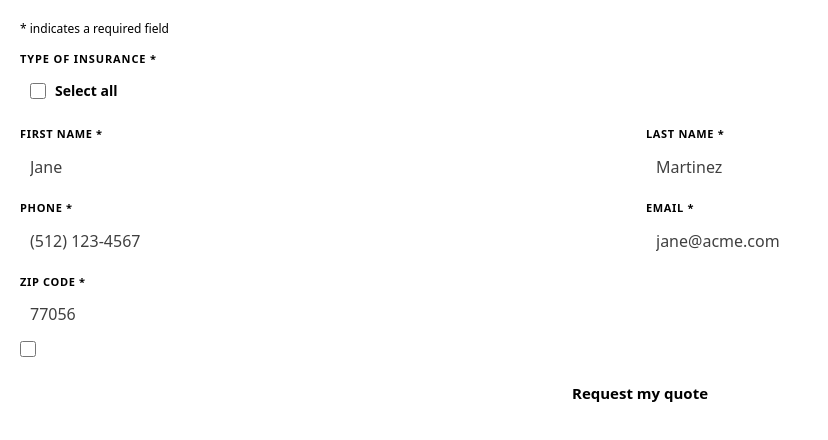
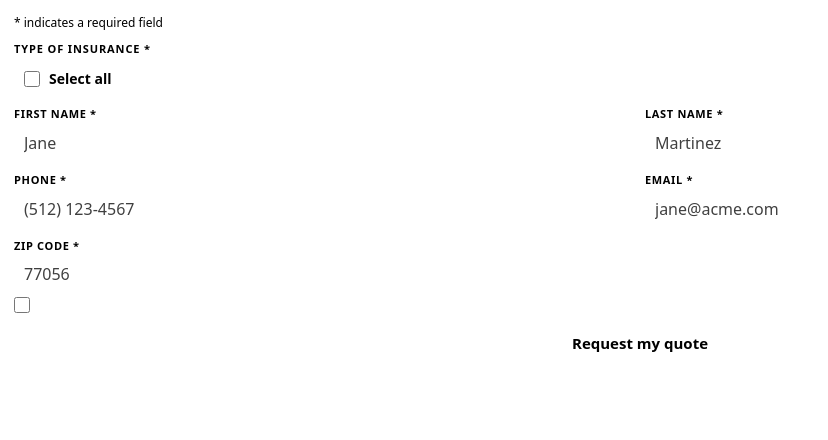
Before and after one commit to Your-Policy-LLC/Form-website, a website: page public/form.html in a window 1280 px wide. Shown: the whole page, without its empty margins (0-828 px from the left). Drawn offline with Linux system fonts and the light colour scheme.

Commit message:
Update form.html

```diff
--- a/public/form.html
+++ b/public/form.html
@@ -10,14 +10,14 @@
   * { box-sizing: border-box; }
   body {
     margin: 0;
-    padding: 20px;
+    padding: 14px;
     background: var(--bg);
     color: var(--text);
     font: 15px/1.45 system-ui, -apple-system, "Segoe UI", Roboto, sans-serif;
   }
-  fieldset { border: 0; margin: 0 0 16px; padding: 0; }
+  fieldset { border: 0; margin: 0 0 10px; padding: 0; }
   legend { padding: 0 0 6px; }
-  .req-note { font-size: 12px; color: var(--muted); margin: 0 0 14px; }
+  .req-note { font-size: 12px; color: var(--muted); margin: 0 0 10px; }
   .star { color: var(--accent); }
   .sec { font-size: 11px; font-weight: 650; letter-spacing: .08em; text-transform: uppercase; padding-bottom: 6px; }
   /* Two columns halves the vertical space the checkbox lists take, which is
@@ -27,20 +27,20 @@
   @media (max-width: 520px) { .choices { grid-template-columns: 1fr; } }
   .choice {
     display: flex; align-items: center; gap: 9px;
-    padding: 8px 10px; border: 1px solid var(--border); border-radius: 6px;
+    padding: 6px 10px; border: 1px solid var(--border); border-radius: 6px;
     cursor: pointer; font-size: 14px;
   }
   .choice:hover { border-color: var(--accent); }
   .choice input { width: 16px; height: 16px; accent-color: var(--accent); margin: 0; flex: none; }
   .choice-all { grid-column: 1 / -1; font-weight: 600; background: var(--field); }
-  .grid { display: grid; gap: 12px; grid-template-columns: 1fr 1fr; }
+  .grid { display: grid; gap: 10px; grid-template-columns: 1fr 1fr; }
   @media (max-width: 520px) { .grid { grid-template-columns: 1fr; } }
-  .field { display: flex; flex-direction: column; gap: 4px; }
+  .field { display: flex; flex-direction: column; gap: 2px; }
   .field.span { grid-column: 1 / -1; }
   label.lbl { font-size: 11px; font-weight: 650; letter-spacing: .06em; text-transform: uppercase; }
   .hint { font-size: 12px; color: var(--muted); font-weight: 400; }
   input[type=text], input[type=tel], input[type=email] {
-    padding: 10px; font-size: 16px; border: 1px solid var(--border);
+    padding: 8px 10px; font-size: 16px; border: 1px solid var(--border);
     border-radius: 6px; font-family: inherit;
     background: var(--field); color: var(--text);
   }
@@ -49,11 +49,11 @@
   .err { color: var(--error); font-size: 12px; min-height: 0; }
   .err:empty { display: none; }
   [aria-invalid=true] { border-color: var(--error); }
-  .consent { display: flex; gap: 9px; align-items: flex-start; margin: 4px 0 14px; }
+  .consent { display: flex; gap: 9px; align-items: flex-start; margin: 2px 0 10px; }
   .consent input { width: 16px; height: 16px; margin: 2px 0 0; accent-color: var(--accent); flex: none; }
   .consent span { font-size: 12px; line-height: 1.4; color: var(--muted); }
   button {
-    width: 100%; padding: 12px; font-size: 15px; font-weight: 650;
+    width: 100%; padding: 10px; font-size: 15px; font-weight: 650;
     font-family: inherit; color: var(--accentText); background: var(--accent);
     border: 0; border-radius: 6px; cursor: pointer;
   }
```
